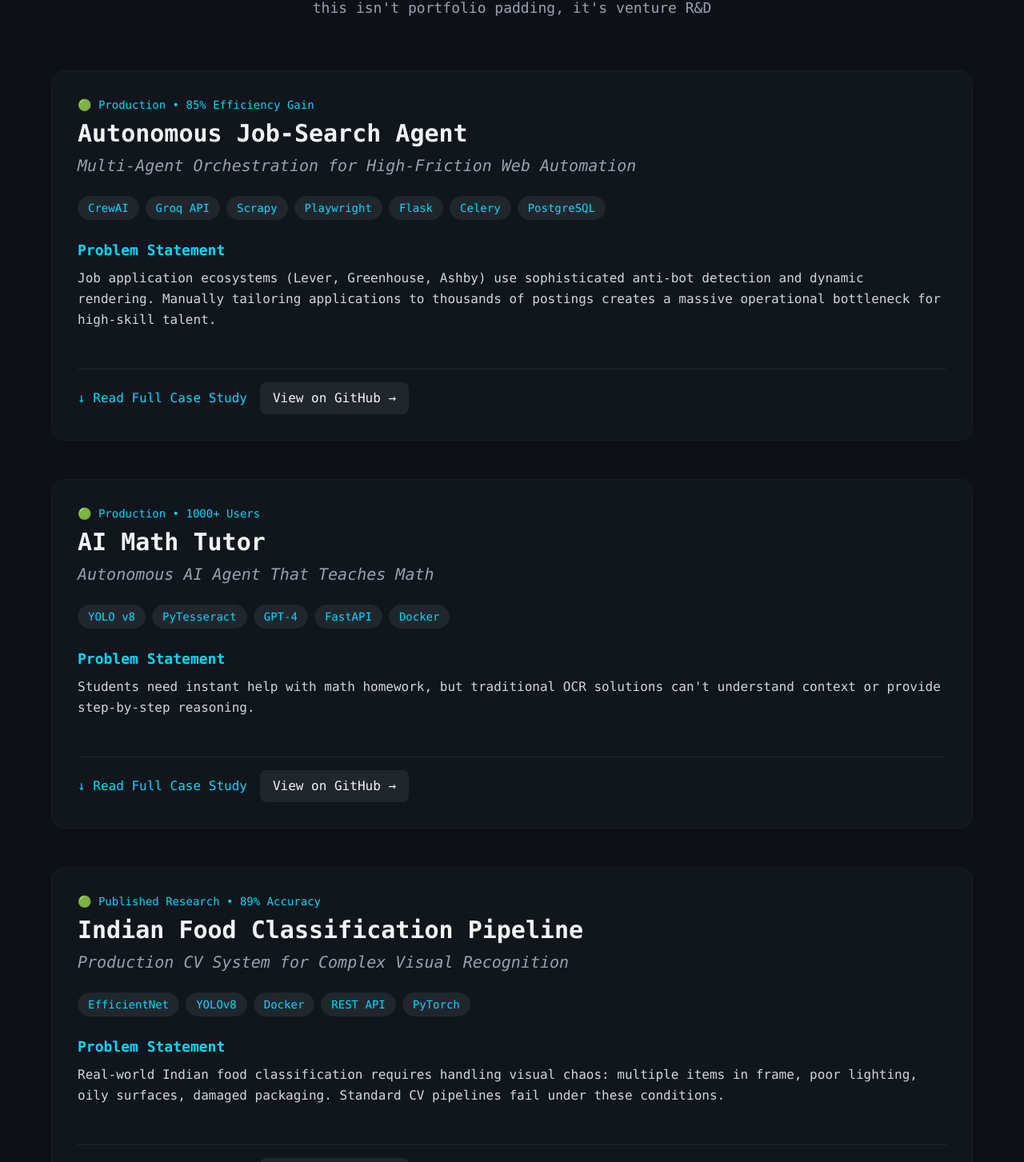
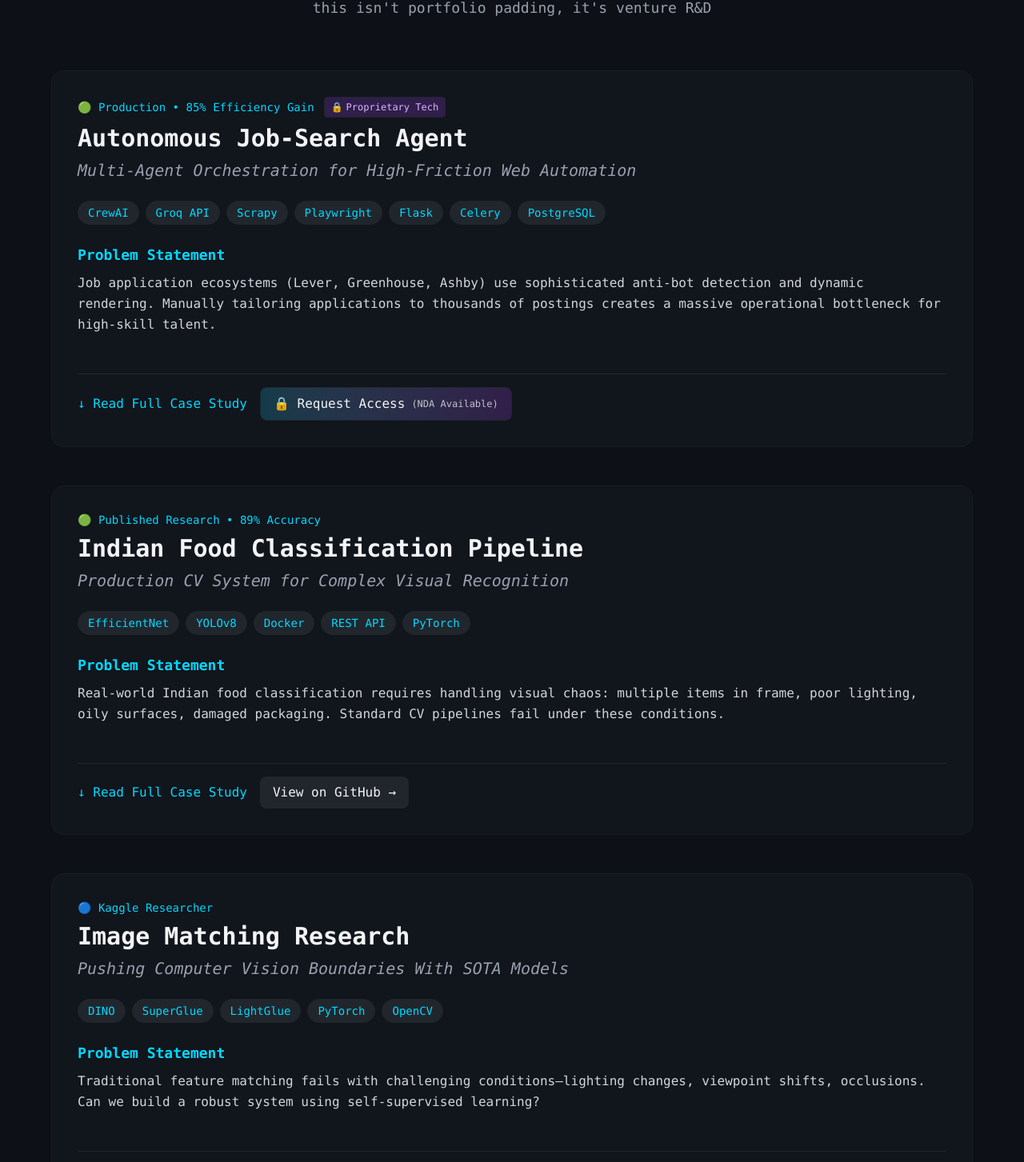
Before and after one commit to Planet-Earth1234/portfolio-website, a Next.js app: page / in a window 1280 px wide. Shown: the part 2000-3453 px from the top of the page at 80% size. Built offline with nearby package versions, Linux system fonts and the light colour scheme.

Commit message:
Job search agent private repo

```diff
--- a/components/Projects.tsx
+++ b/components/Projects.tsx
@@ -33,35 +33,6 @@ const projects = [
     founderSignal: "Directly proves the core technical moat for VeloxGate: the ability to build agents that 'see and act' in messy, high-friction environments. This project validated the bot-evasion and document-extraction logic required to handle 'oily/damaged' bills and manual gate-house verification systems.",
     github: "Private Repository",
     linkText: "Request Access (NDA Required)",
-    featured: true
-  }
-,
-  {
-    id: 1,
-    title: "AI Math Tutor",
-    tagline: "Autonomous AI Agent That Teaches Math",
-    status: "🟢 Production • 1000+ Users",
-    problem: "Students need instant help with math homework, but traditional OCR solutions can't understand context or provide step-by-step reasoning.",
-    solution: [
-      "Built multi-stage pipeline: YOLO detection → Advanced OCR → LLM reasoning",
-      "Designed agent framework that breaks down complex problems",
-      "Created intuitive interface for image upload and solution viewing",
-      "Deployed scalable API handling 100+ concurrent requests"
-    ],
-    techStack: ["YOLO v8", "PyTesseract", "GPT-4", "FastAPI", "Docker"],
-    challenges: [
-      "Handwriting recognition accuracy (achieved 94%)",
-      "Multi-problem detection in single image",
-      "Response time optimization (< 3 seconds end-to-end)"
-    ],
-    results: [
-      "94% accuracy on diverse handwriting styles",
-      "< 3 second response time",
-      "1000+ problems solved",
-      "4.8/5 user satisfaction rating"
-    ],
-    founderSignal: "Demonstrates YOLOv8 object detection and multi-stage OCR pipelines essential for real-time document extraction at industrial gates. The same architecture that processes handwritten math homework can extract bill data from oily, damaged documents in 'Messy Reality' logistics environments.",
-    github: "https://github.com/Planet-Earth1234/Ai_math_tutor",
     featured: true
   },
   {
@@ -243,7 +214,15 @@ function ProjectCard({ project, index, inView, isExpanded, onToggle }: any) {
         {/* Header */}
         <div className="flex items-start justify-between mb-6">
           <div className="flex-1">
-            <div className="text-sm font-mono text-primary mb-2">{project.status}</div>
+            <div className="flex items-center gap-3 mb-2">
+              <div className="text-sm font-mono text-primary">{project.status}</div>
+              {project.id === 4 && (
+                <div className="px-2 py-1 bg-purple-500/20 border border-purple-500/50 rounded text-xs font-mono text-purple-300 flex items-center gap-1">
+                  <span>🔒</span>
+                  <span>Proprietary Tech</span>
+                </div>
+              )}
+            </div>
             <h3 className="text-3xl font-bold mb-2">{project.title}</h3>
             <p className="text-xl text-gray-400 italic">{project.tagline}</p>
           </div>
@@ -335,7 +314,20 @@ function ProjectCard({ project, index, inView, isExpanded, onToggle }: any) {
           >
             {isExpanded ? '↑ Show Less' : '↓ Read Full Case Study'}
           </button>
-          {project.github && project.id !== 3 && (
+
+          {/* Handle private repository with email request */}
+          {project.id === 4 && (
+            <a
+              href="mailto:rahulgupta190310587044@gmail.com?subject=VeloxGate%20Demo%20%2B%20Revenue%20Agent%20Access%20Request&body=Hi%20Rahul%2C%0A%0AI'm%20interested%20in%20learning%20more%20about%20VeloxGate%20and%20would%20like%20to%20request%20access%20to%20the%20Autonomous%20Job-Search%20Agent%20repository.%0A%0AMy%20background%3A%0A%0AReason%20for%20interest%3A%0A%0ABest%20regards"
+              className="px-4 py-2 bg-gradient-to-r from-primary/20 to-purple-500/20 border border-primary/50 hover:bg-primary hover:text-dark rounded-lg transition-all duration-300 font-medium flex items-center gap-2 group"
+            >
+              <span>🔒 Request Access</span>
+              <span className="text-xs opacity-75 group-hover:opacity-100">(NDA Available)</span>
+            </a>
+          )}
+
+          {/* Regular GitHub links */}
+          {project.github && project.id !== 3 && project.id !== 4 && (
             <a
               href={project.github}
               target="_blank"
@@ -345,6 +337,8 @@ function ProjectCard({ project, index, inView, isExpanded, onToggle }: any) {
               View on GitHub →
             </a>
           )}
+
+          {/* Docker Hub links for LaTeX Studio */}
           {project.id === 3 && (
             <>
               <a
```
